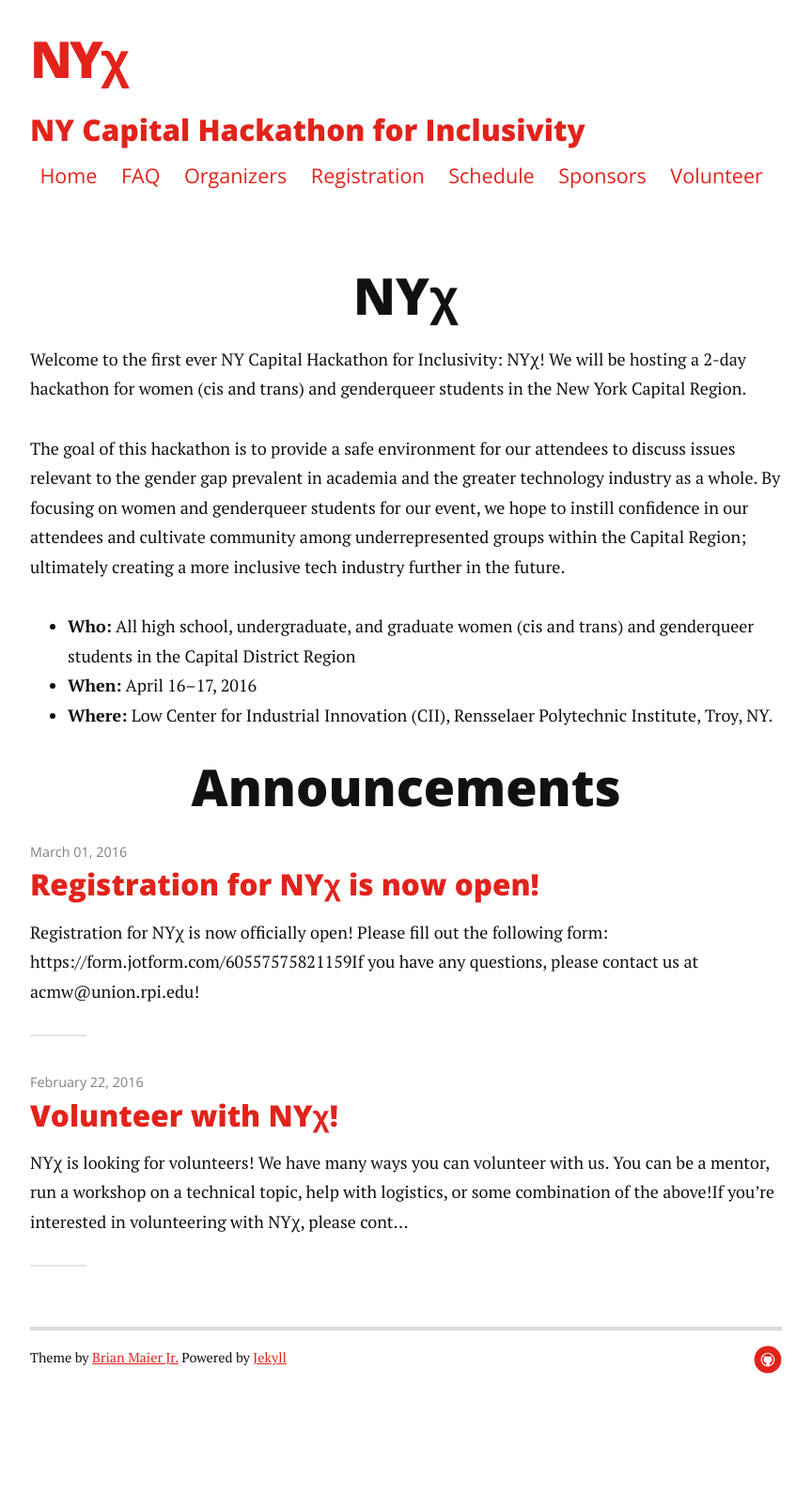
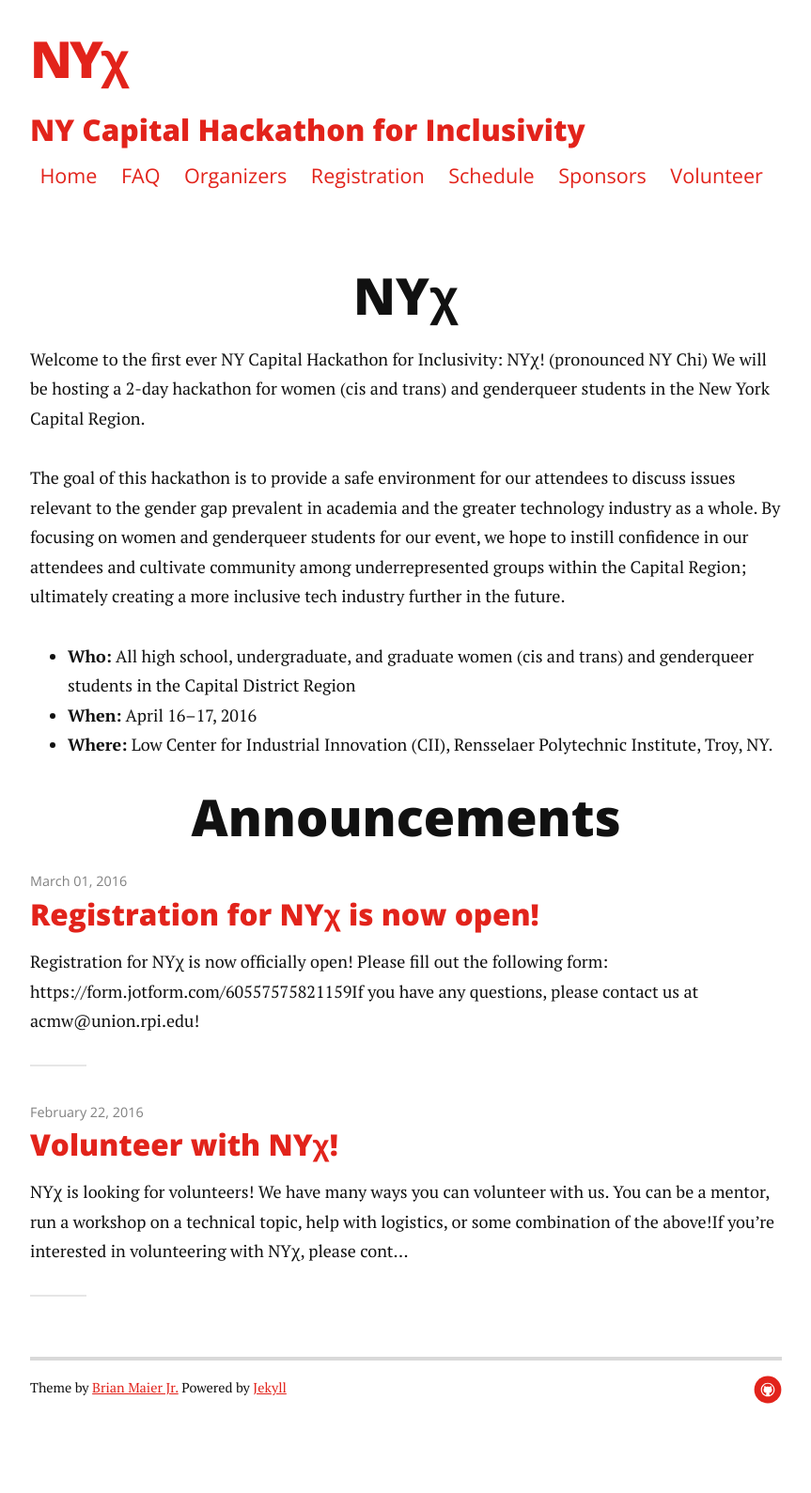
Before and after one commit to nychi/nychi.github.io, a Jekyll site: the page built from index.md, in a window 1280 px wide. Shown: the whole page at 94% size, without its empty margins (208-1071 px from the left). Built offline with Jekyll 4.4.1, drawn with Linux system fonts in a browser that asks for light colours; nearby versions of some CDN libraries; before the commit the page ends 1557 px from its top, so only the background shows below that.

Commit message:
added pronounciation of name to index

```diff
--- a/index.md
+++ b/index.md
@@ -5,7 +5,7 @@ title: NY&chi;
 
 # NY&chi;
 
-Welcome to the first ever NY Capital Hackathon for Inclusivity: NY&chi;!
+Welcome to the first ever NY Capital Hackathon for Inclusivity: NY&chi;! (pronounced NY Chi)
 We will be hosting a 2-day hackathon for women (cis and trans) and genderqueer students in the New York Capital Region.
 
 The goal of this hackathon is to provide a safe environment for our attendees to discuss issues relevant to the gender gap prevalent in academia and the greater technology industry as a whole.  By focusing on women and genderqueer students for our event, we hope to instill confidence in our attendees and cultivate community among underrepresented groups within the Capital Region; ultimately creating a more inclusive tech industry further in the future.
```
